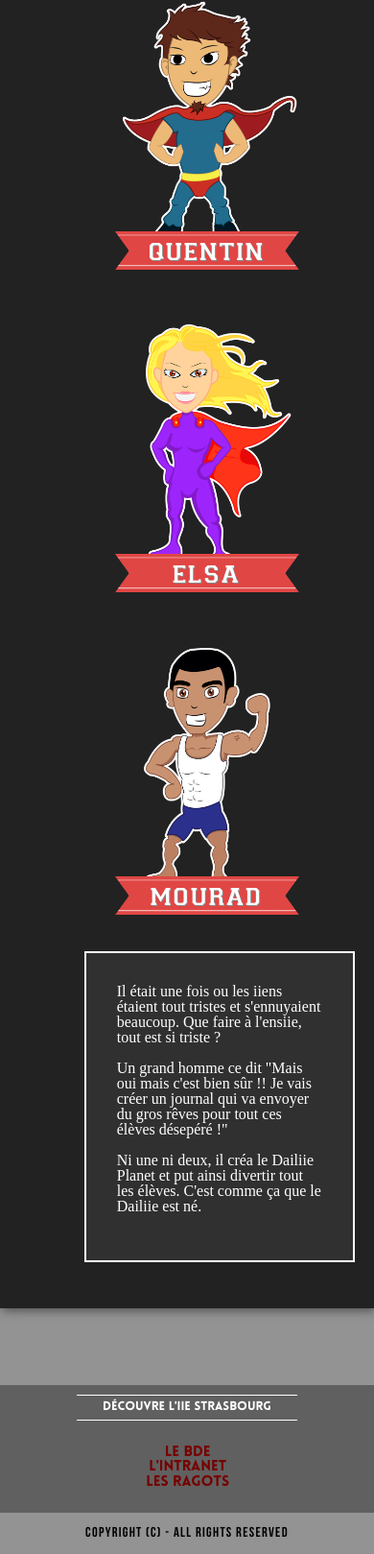
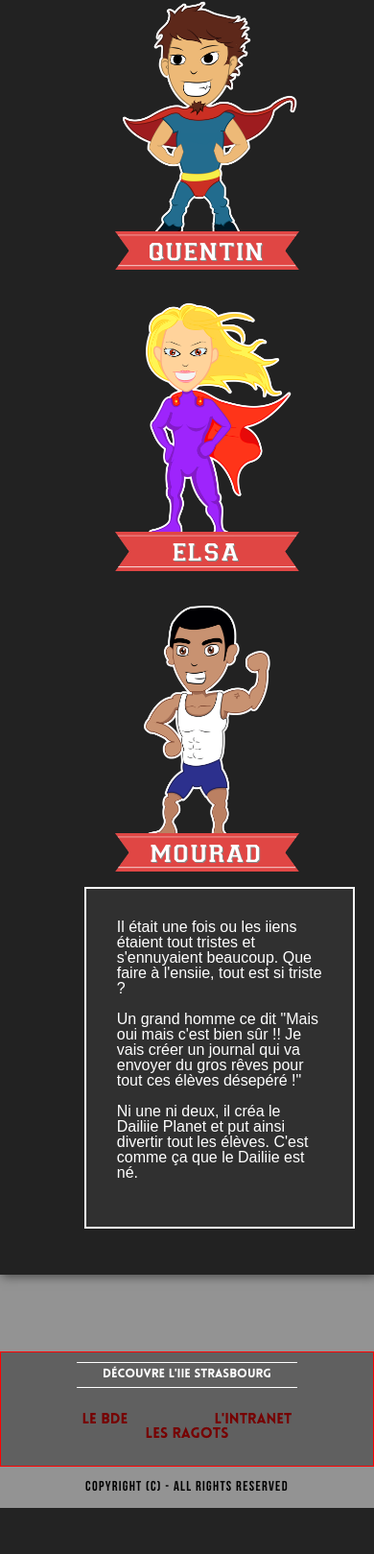
Before and after one commit to quent01/dailiie_planet, a PHP site: page /bonus.html in a window 390 px wide. Shown: the part 353-1972 px from the top of the page at 96% size. After the commit the page ends 1924 px from the top, so only its background shows below. Run offline with PHP 8.4, Linux system fonts and the light colour scheme.

Commit message:
Footer responsive
amélioration du responsive du footer

```diff
--- a/styledailiie.css
+++ b/styledailiie.css
@@ -113,8 +113,14 @@
     article {
         width: 55%;
     }
+
+    #ensiie li {
+        display : block;
+        margin-right: 0em;
+        margin-left:0em;
+    }
 }
-/*Fin media queries*/
+/*Fin media queries
 
 /*element principaux*/
 body {
@@ -421,8 +427,10 @@
 
 .membre{
     display:inline-block;
-    height:19em;
-    width : 12em;
+    max-height:19em;
+    height:100%;
+    max-width : 12em;
+    width:100%;
     margin-top: 2em;
     margin-left: 2em;
     margin-right: 2em;
@@ -431,12 +439,13 @@
 }
 
 .membre img{
-    margin:0 auto;
-    width:12em;
+    /*margin:0 auto;*/
+    max-width:12em;
+    width:100%;
 }
 
 
-.rotate{
+/*.rotate{
     -webkit-transition-duration: 1.5s;
     -moz-transition-duration: 1.5s;
     -o-transition-duration: 1.5s;
@@ -456,7 +465,7 @@
     -webkit-transform:rotate(360deg);
     -moz-transform:rotate(360deg);
     -o-transform:rotate(360deg);
-}
+} */
 
 
 .membre h3{
@@ -468,7 +477,6 @@
     text-align: center;
     letter-spacing: 0.11em;
     background-image:url("Images/equipe/bandeau2.png");
-    /*box-shadow: 2px 2px 10px rgba(0,0,0,0.5);*/
     text-shadow:1px 1px 0 #888;
     background-size: 100%;
     height:1.4em;
@@ -484,7 +492,7 @@
 .description{
     margin:0 auto;
     display:block;
-    font-family: 'Myriad Pro';
+    font-family: 'Myriad Pro',Arial;
     margin-top: 1em;
     /*text-align: center;*/
     max-width: 30em;
@@ -515,9 +523,9 @@
 #ensiie {
     margin: 0 auto;
     background-color: #606060;
-    /*border: solid 1px red;*/
     padding-top: 1em;
     padding-bottom: 1.5em;
+    border: solid 1px red;
 }
 
 #ensiie h1{
@@ -528,22 +536,23 @@
     padding-bottom: 0.5em;
     margin-top: -0.5em;
     margin-bottom: 2em;
-    width:18em;
+    max-width:18em;
+    width:100%;
     text-align: center;
 }
 
 #ensiie ul {
     text-align: center;
     margin: 0 auto;
-    vertical-align: top;
+    /*vertical-align: top;*/
     margin-top: 1em;
-    padding-left: 0.1em;
+    /*padding-left: 0.1em;*/
 }
 
 #ensiie li {
     display : inline-block;
-    margin-right: 7.9em;
-    margin-left:7.9em;
+    margin-right: 3.4em;
+    margin-left:3.4em;
     list-style:none;
 }
 
```
